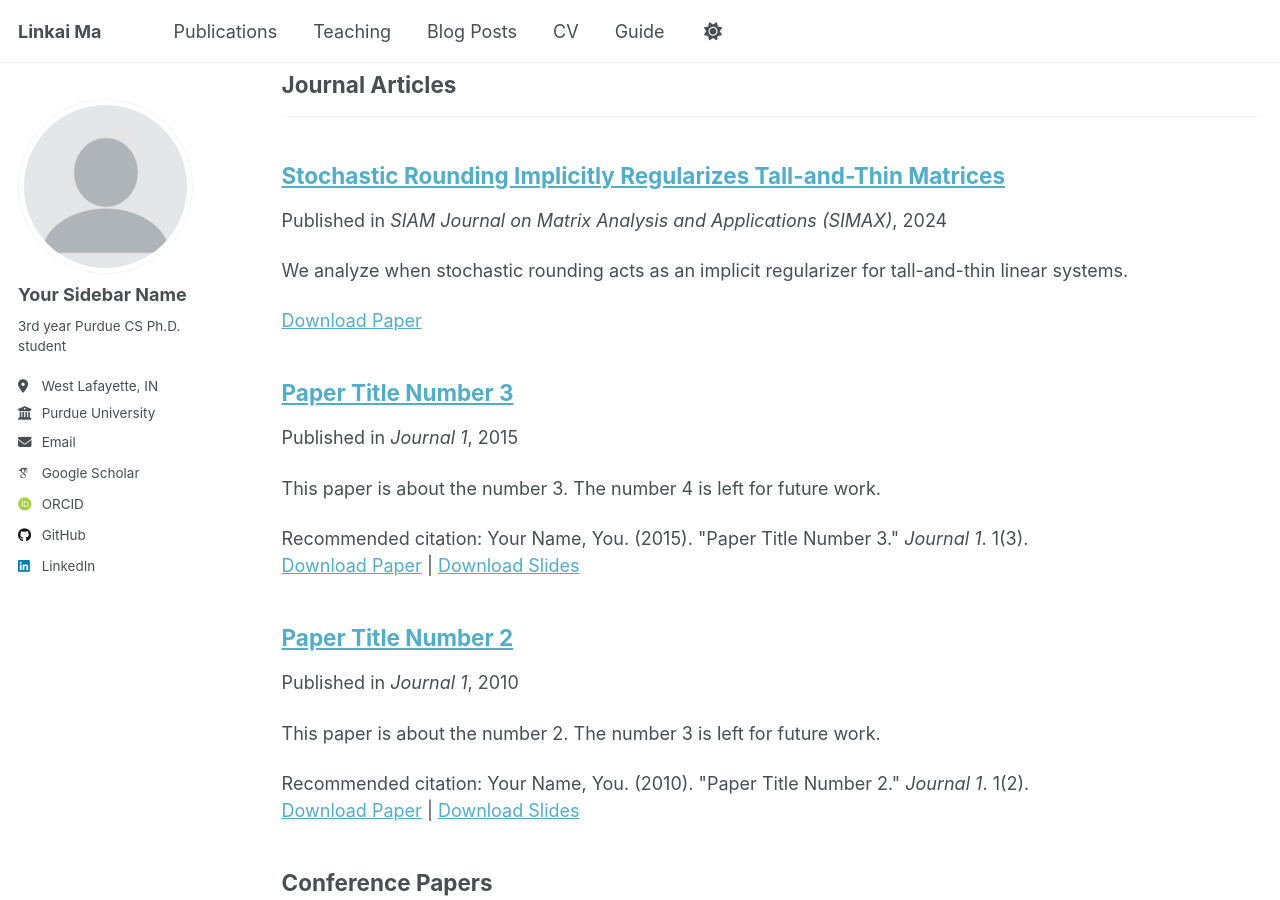
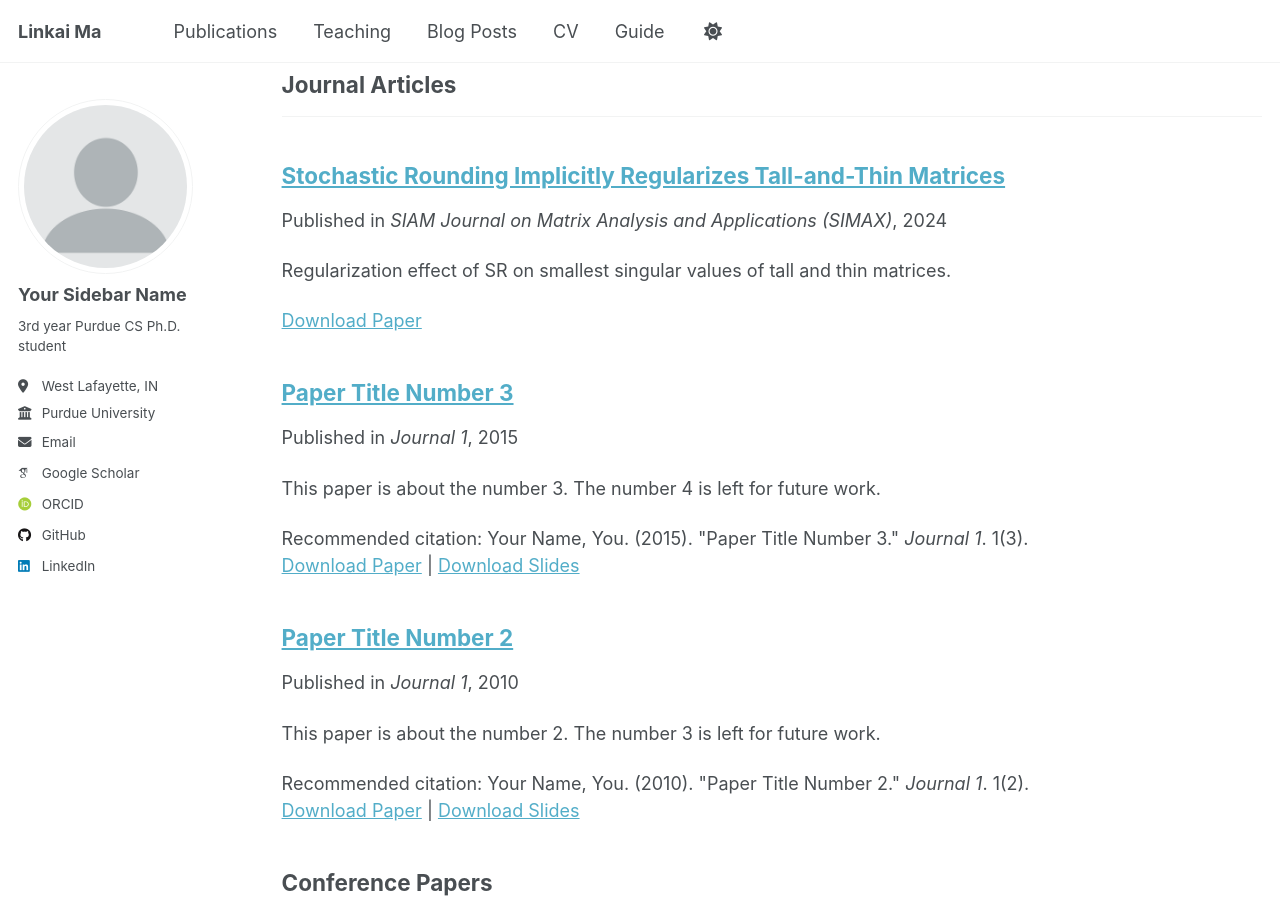
Before and after one commit to LinkaiMa/LinkaiMa.github.io, a Jekyll site: the page built from _pages/publications.html, in a window 1280 px wide and 900 px high, scrolled down 401 px. Built offline with Jekyll 4.4.1, drawn with Linux system fonts in a browser that asks for light colours; some web fonts are replaced; a script that is not in the unit is left out.

Commit message:
Update 2024-12-06-stochastic-rounding-regularizes-tall-and-thin.md

```diff
--- a/_publications/2024-12-06-stochastic-rounding-regularizes-tall-and-thin.md
+++ b/_publications/2024-12-06-stochastic-rounding-regularizes-tall-and-thin.md
@@ -13,5 +13,5 @@ category: manuscripts
 doi: "10.1137/24M1647679"
 paperurl: "https://epubs.siam.org/doi/10.1137/24M1647679"
 arxiv: "https://arxiv.org/abs/2403.12278"
-excerpt: "We analyze when stochastic rounding acts as an implicit regularizer for tall-and-thin linear systems."
+excerpt: "Regularization effect of SR on smallest singular values of tall and thin matrices."
 ---
```
